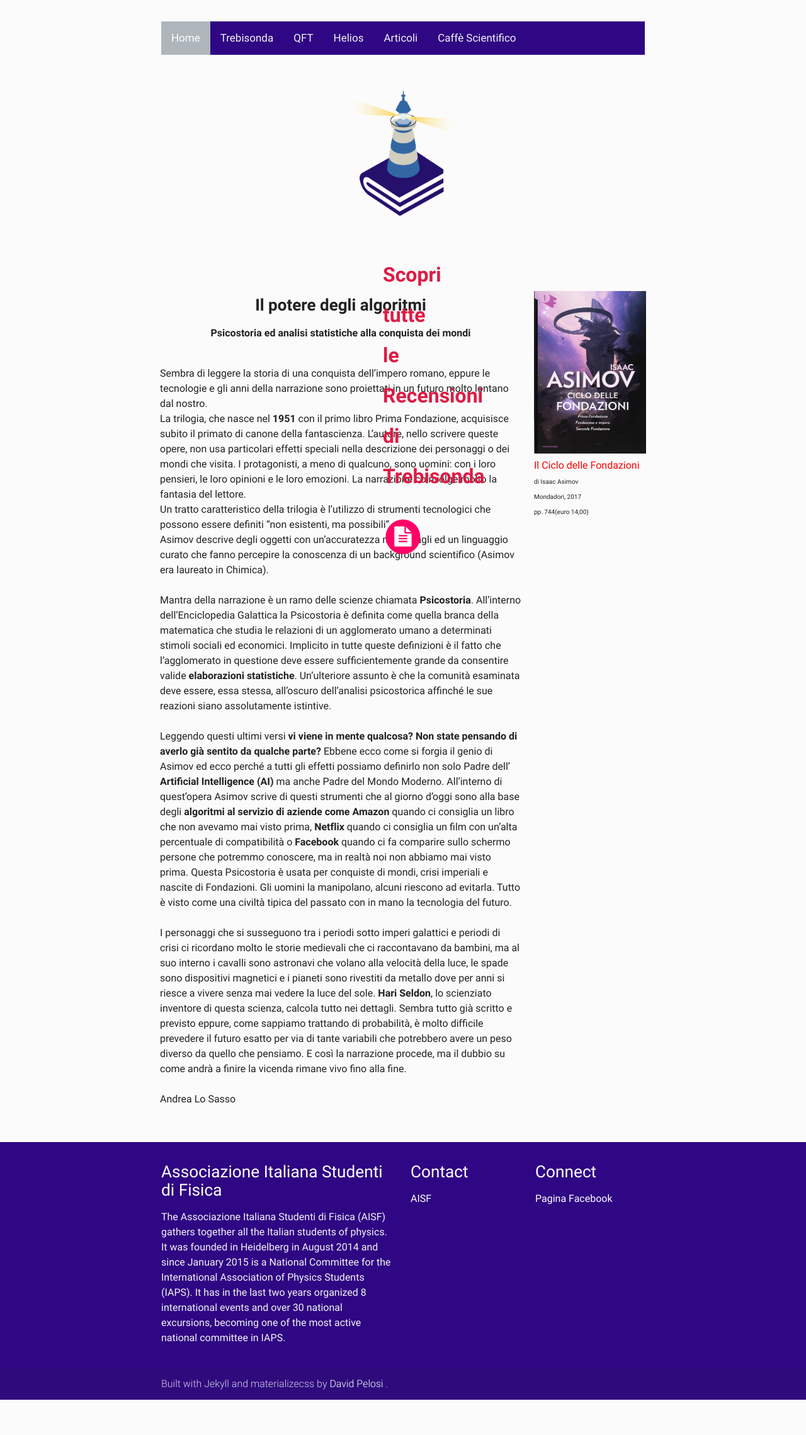
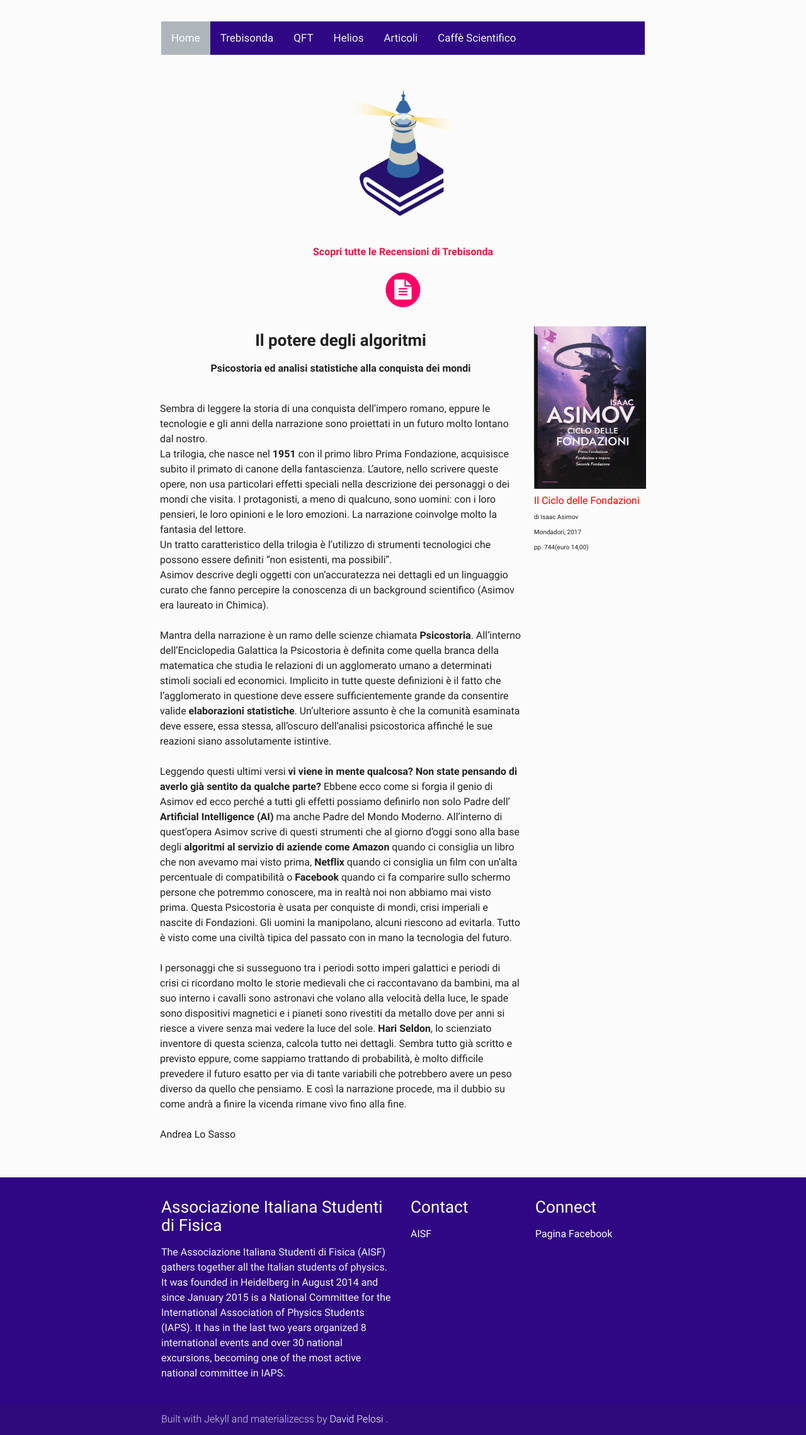
Before and after one commit to ai-sf/aisf_perugia, a Jekyll site: the page built from recensioni/Rec2.html, in a window 1280 px wide. Shown: the whole page at 63% size. Built offline with Jekyll 4.4.1, drawn with Linux system fonts in a browser that asks for light colours; nearby versions of some CDN libraries; before the commit the page ends 2222 px from its top, so only the background shows below that.

Commit message:
Update Rec2.html

```diff
--- a/recensioni/Rec2.html
+++ b/recensioni/Rec2.html
@@ -135,8 +135,8 @@
 
 <!-- <h5><b>Tutte le Recensioni</b></h5> -->
 <a href="/perugia/Reviews/">
+  <p class="sansserif"><b>Scopri tutte le Recensioni di Trebisonda</b></p>
   <span class="fa-stack fa-2x">
-      <p class="sansserif"><b>Scopri tutte le Recensioni di Trebisonda</b></p>
     <i class="fa fa-circle fa-stack-2x text-primary" style="color:rgb(255, 0, 102)"></i>
     <i class="fa fa-file-text fa-stack-1x fa-inverse" aria-hidden="true"></i>
   </span>
```
